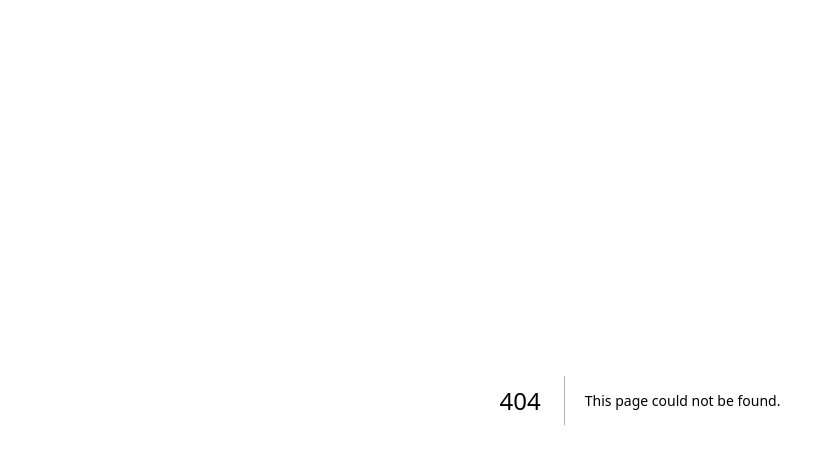
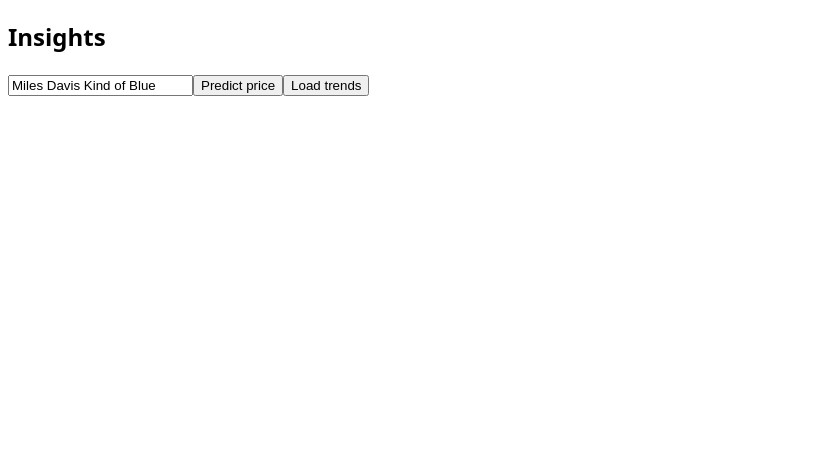
Before and after one commit to TomWang22/record-platform, a Next.js app in the folder webapp/: page /insights in a window 1280 px wide. Before the commit this address had no page. Shown: the top 464 px of the page, without its empty margins (0-835 px from the left). Built offline with nearby package versions, Linux system fonts and the light colour scheme; no server answers.

Commit message:
feat(web): insights UI

```diff
--- /dev/null
+++ b/webapp/app/insights/page.tsx
@@ -0,0 +1,30 @@
+'use client'
+import { useState } from 'react'
+const GW = process.env.NEXT_PUBLIC_GATEWAY_URL || 'http://localhost:8080'
+function sanitize(s: string){ return s.replace(/[<>\"'`;(){}]/g,'').slice(0,200) }
+export default function Insights(){
+  const [q,setQ] = useState('Miles Davis Kind of Blue')
+  const [suggested,setSuggested]=useState<number|undefined>()
+  const [trend,setTrend]=useState<any>()
+  const [busy,setBusy]=useState(false)
+  async function predict(){
+    setBusy(true)
+    const body = { items: [{ query: sanitize(q), record_grade: 'VG+', sleeve_grade: 'VG', promo: false, anniversary_boost: 0 }] }
+    const r = await fetch(`${GW}/ai/predict-price`, { method:'POST', headers:{'Content-Type':'application/json'}, body: JSON.stringify(body) })
+    const j = await r.json(); setSuggested(j.suggested); setBusy(false)
+  }
+  async function loadTrends(){
+    const r = await fetch(`${GW}/ai/price-trends?`+new URLSearchParams({ q: sanitize(q) }))
+    setTrend(await r.json())
+  }
+  return (
+    <main style={{ maxWidth: 680 }}>
+      <h2>Insights</h2>
+      <input value={q} onChange={e=>setQ(e.target.value)} placeholder="Artist / Album" />
+      <button onClick={predict} disabled={busy}>{busy?'…':'Predict price'}</button>
+      <button onClick={loadTrends}>Load trends</button>
+      {suggested!==undefined && <p>Suggested: ${suggested}</p>}
+      {trend && <pre style={{whiteSpace:'pre-wrap'}}>{JSON.stringify(trend, null, 2)}</pre>}
+    </main>
+  )
+}
```
